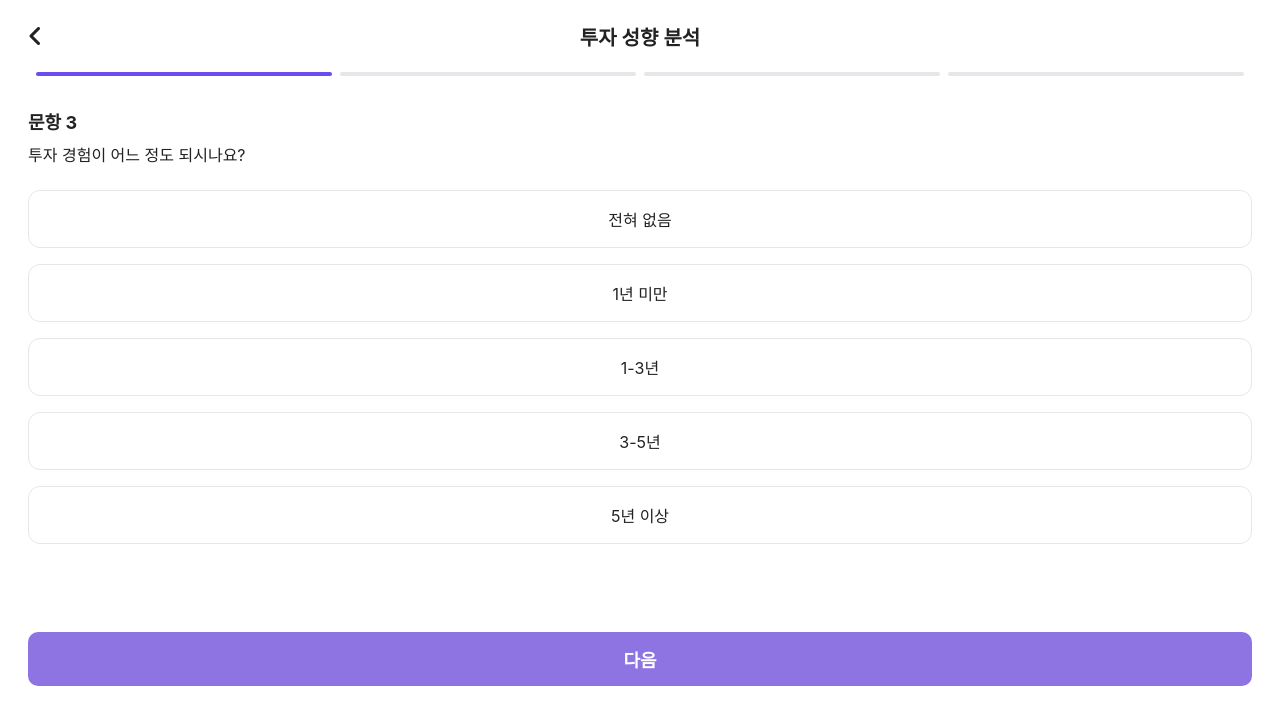
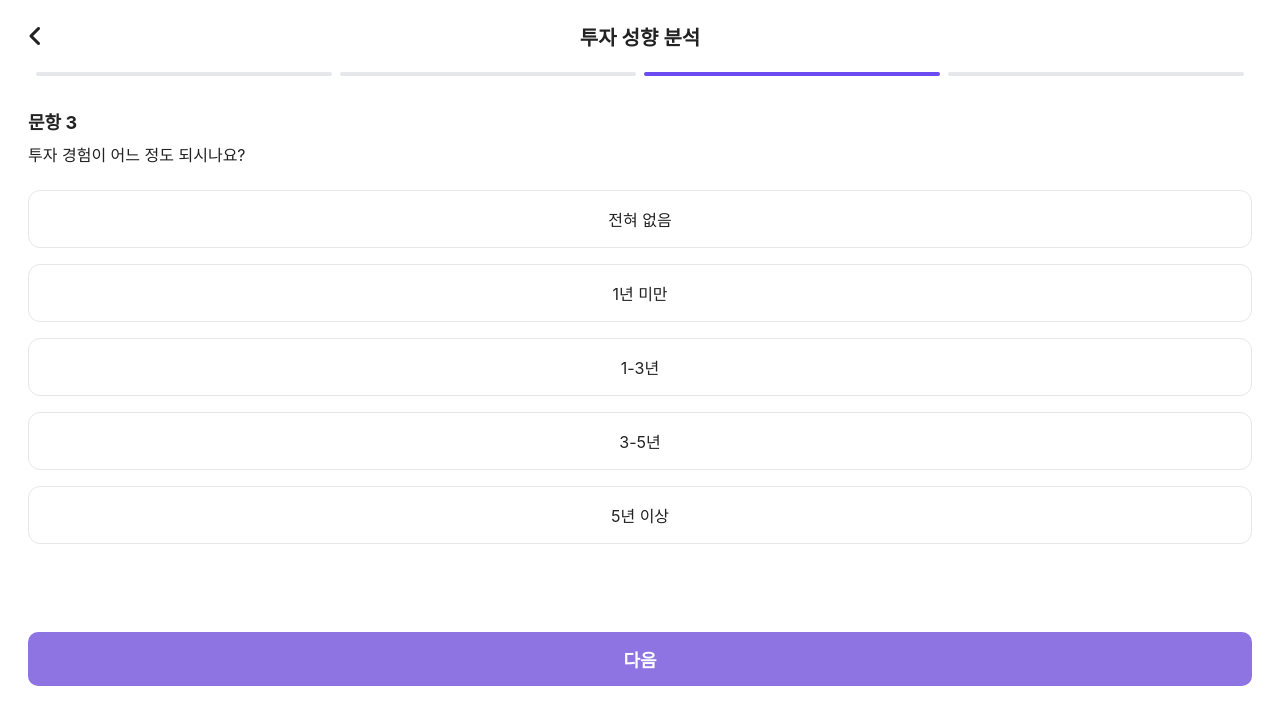
Before and after one commit to FinPickTeam/FinPickTeam_FE, a Vue app: page /profile-step-3 in a window 1280 px wide. Shown: the top 724 px of the page. Built offline with nearby package versions, Linux system fonts and the light colour scheme.

Commit message:
feat: ProgressBar 단계별 진행률 반영

```diff
--- a/src/pages/auth/ProfileStep2.vue
+++ b/src/pages/auth/ProfileStep2.vue
@@ -9,8 +9,8 @@
     </div>
     <!-- 진행 바 -->
     <div class="progress-bar">
+      <div class="progress"></div>
       <div class="progress active"></div>
-      <div class="progress"></div>
       <div class="progress"></div>
       <div class="progress"></div>
     </div>
--- a/src/pages/auth/ProfileStep3.vue
+++ b/src/pages/auth/ProfileStep3.vue
@@ -9,9 +9,9 @@
     </div>
     <!-- 진행 바 -->
     <div class="progress-bar">
-      <div class="progress active"></div>
       <div class="progress"></div>
       <div class="progress"></div>
+      <div class="progress active"></div>
       <div class="progress"></div>
     </div>
     <!-- 질문 -->
--- a/src/pages/auth/ProfileStep4.vue
+++ b/src/pages/auth/ProfileStep4.vue
@@ -9,10 +9,10 @@
     </div>
     <!-- 진행 바 -->
     <div class="progress-bar">
-      <div class="progress active"></div>
       <div class="progress"></div>
       <div class="progress"></div>
       <div class="progress"></div>
+      <div class="progress active"></div>
     </div>
     <!-- 질문 -->
     <div class="question-section">
```
